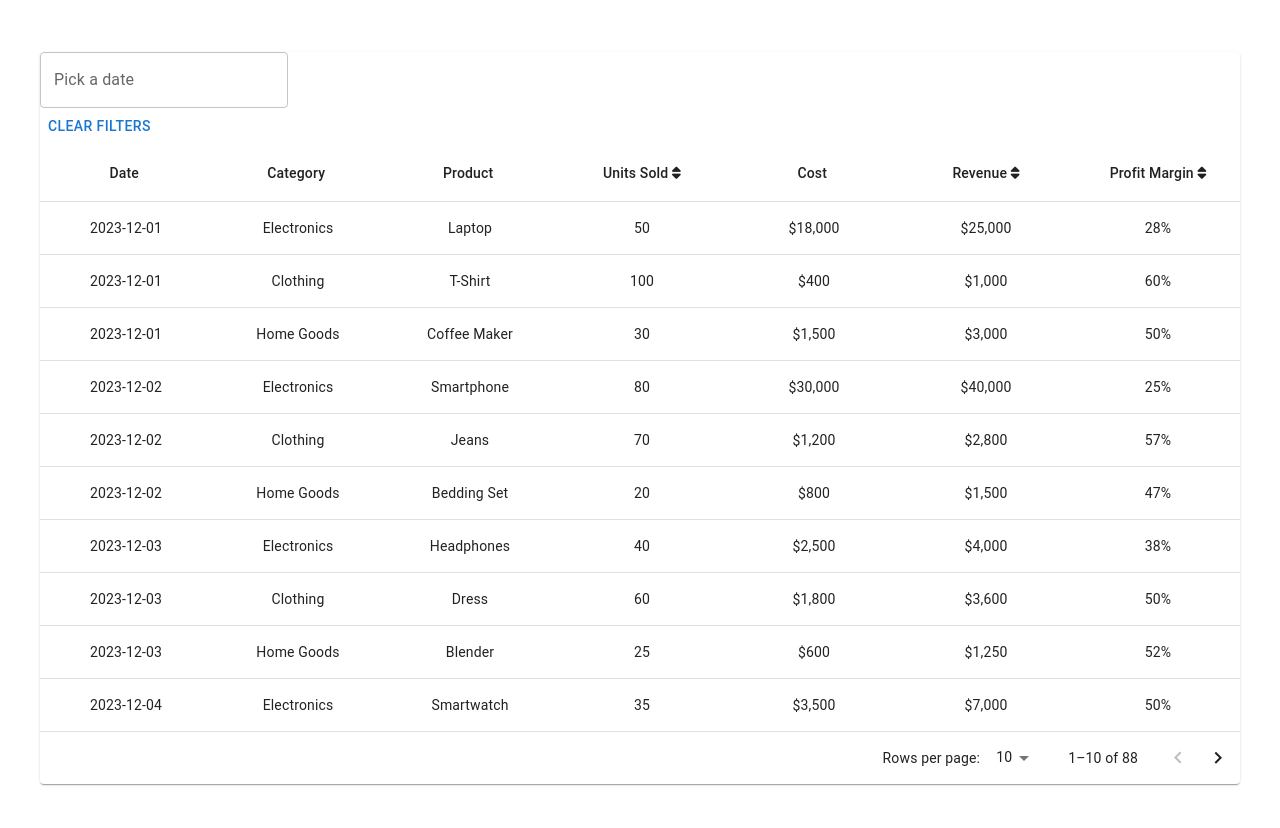
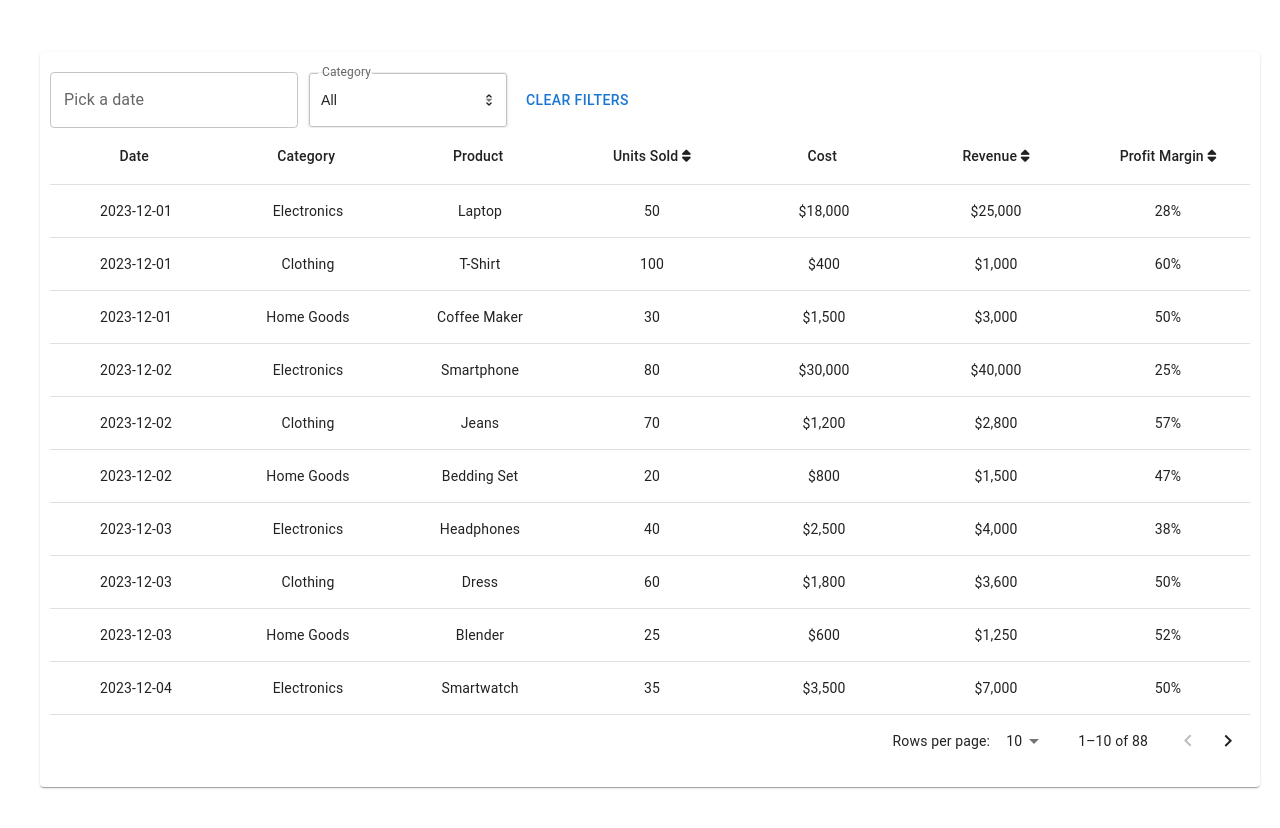
Before and after one commit to polinavafik/dashboard, a React (Vite) app: page / in a window 1280 px wide. Shown: the top 828 px of the page. Built offline with nearby package versions, Linux system fonts and the light colour scheme.

Commit message:
feat: category logic

```diff
--- a/package.json
+++ b/package.json
@@ -13,7 +13,9 @@
     "@emotion/react": "^11.11.1",
     "@emotion/styled": "^11.11.0",
     "@fortawesome/fontawesome-free": "^6.5.1",
+    "@mui/icons-material": "^5.14.19",
     "@mui/material": "^5.14.19",
+    "@mui/system": "^5.14.19",
     "@mui/x-date-pickers": "^6.18.2",
     "@reduxjs/toolkit": "^1.9.7",
     "classnames": "^2.3.2",
--- a/src/app/TableDataSlice.js
+++ b/src/app/TableDataSlice.js
@@ -11,7 +11,7 @@ const initialState = {
   },
   filters: {
     day: null,
-    category: "all",
+    category: "All",
   },
 };
 
@@ -39,7 +39,7 @@ const TableDataSlice = createSlice({
           break;
 
         case "desc":
-          if (state.filters.day !== null || state.filters.category !== "all") {
+          if (state.filters.day !== null || state.filters.category !== "All") {
             state.tableData = state.tableData.slice();
           } else {
             state.tableData = state.originData.slice();
@@ -65,7 +65,7 @@ const TableDataSlice = createSlice({
         }
 
         if (
-          state.filters.category !== "all" &&
+          state.filters.category !== "All" &&
           state.filters.category !== product.category
         ) {
           return false;
@@ -78,10 +78,10 @@ const TableDataSlice = createSlice({
     clearFilters: state => {
       state.filters = {
         day: null,
-        category: "all",
+        category: "All",
       };
 
-      //idk maybe?
+      //idk maybe clear all filtration and sorting??
       (state.sortOptions = {
         revenue: "default",
         sold: "default",
--- /dev/null
+++ b/src/components/SelectComponent.jsx
@@ -0,0 +1,76 @@
+/* eslint-disable react/prop-types */
+/* eslint-disable no-unused-vars */
+import React from "react";
+import { styled } from "@mui/system";
+import {
+  FormControl,
+  InputLabel,
+  MenuItem,
+  Select as MuiSelect,
+} from "@mui/material";
+import UnfoldMoreRoundedIcon from "@mui/icons-material/UnfoldMoreRounded";
+import { grey } from "@mui/material/colors";
+import { categories } from "../utils/constants";
+
+const StyledSelect = styled(MuiSelect)`
+  font-family: "IBM Plex Sans", sans-serif;
+  font-size: 0.875rem;
+  box-sizing: border-box;
+  min-width: 200px;
+  padding: 0 12px;
+  border-radius: 3px;
+  text-align: left;
+  line-height: 1.5;
+  background: #fff;
+  border: 1px solid ${grey[200]};
+  color: ${grey[900]};
+  position: relative;
+  box-shadow: 0px 2px 4px rgba(0, 0, 0, 0.05);
+
+  transition-property: all;
+  transition-timing-function: cubic-bezier(0.4, 0, 0.2, 1);
+  transition-duration: 120ms;
+
+  &:hover {
+    background: ${grey[50]};
+    border-color: ${grey[300]};
+  }
+
+  &.Mui-focused {
+    outline: 0;
+    border-color: ${grey[300]};
+    box-shadow: 0 0 0 3px rgba(0, 0, 0, 0.05);
+  }
+
+  & > svg {
+    font-size: 1rem;
+    position: absolute;
+    height: 100%;
+    top: 0;
+    right: 10px;
+  }
+`;
+
+export default function SelectComponent({ filters, onSetCategory }) {
+  const { category } = filters;
+
+  return (
+    <FormControl>
+      <InputLabel id="categories-label">Category</InputLabel>
+      <StyledSelect
+        labelId="categories-label"
+        id="categories"
+        value={category}
+        onChange={onSetCategory}
+        label="Category"
+        startAdornment={<UnfoldMoreRoundedIcon />}
+      >
+        {categories.map(category => (
+          <MenuItem key={category} value={category}>
+            {category}
+          </MenuItem>
+        ))}
+      </StyledSelect>
+    </FormControl>
+  );
+}
--- a/src/components/TableComponent.jsx
+++ b/src/components/TableComponent.jsx
@@ -22,6 +22,7 @@ import {
   selectFilters,
 } from "../app/TableDataSlice";
 import { DatePickComponent } from "./DatePickComponent";
+import SelectComponent from "./SelectComponent";
 
 export const TableComponent = () => {
   const [page, setPage] = useState(0);
@@ -49,16 +50,33 @@ export const TableComponent = () => {
     dispatch(setFilter({ filterType: "day", value: date }));
   };
 
+  const handleFilterByCategory = event => {
+    const newCategory = event.target.value;
+    dispatch(setFilter({ filterType: "category", value: newCategory }));
+  };
+
   const handleClearFilters = () => {
     dispatch(clearFilters());
   };
 
   return (
-    <Paper sx={{ width: "100%", overflow: "hidden" }}>
-      <div>
+    <Paper sx={{ width: "100%", overflow: "hidden", padding: "20px 10px" }}>
+      <div
+        style={{
+          display: "flex",
+          flexDirection: "row",
+          alignItems: "center",
+          gap: "10px",
+          minWidth: "700px",
+        }}
+      >
         <DatePickComponent filters={filters} onSetDate={handleFilterByDay} />
-      </div>
-      <div>
+
+        <SelectComponent
+          filters={filters}
+          onSetCategory={handleFilterByCategory}
+        />
+
         <Button onClick={handleClearFilters}>Clear Filters</Button>
       </div>
 
--- a/src/utils/constants.js
+++ b/src/utils/constants.js
@@ -25,3 +25,5 @@ export const columns = [
     format: value => `${value}%`,
   },
 ];
+
+export const categories = ["All", "Electronics", "Clothing", "Home Goods"];
```
Also changed, not shown: 1 other file (tests, documents, lock files or other folders).
